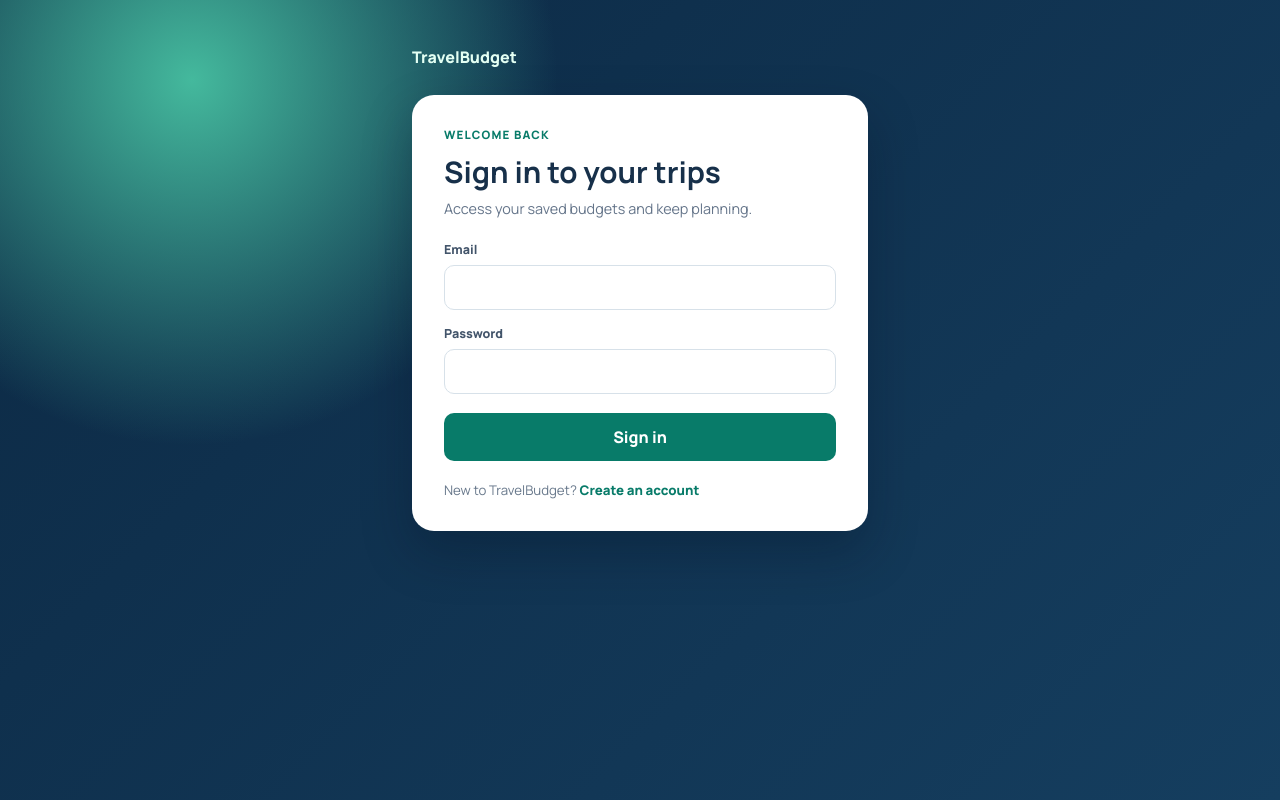
After one commit to suriya3002/Travel_Budget_Planner, a Flask app: page /login in a window 1280 px wide. The commit adds this page. Run offline with Flask 3, Linux system fonts and the light colour scheme.

Commit message:
feat: implement user authentication with registration and login functionality, enhance trip management with user-specific data

```diff
--- a/app.py
+++ b/app.py
@@ -1,8 +1,10 @@
 import os
 import sqlite3
+from functools import wraps
 
 import requests
-from flask import Flask, Response, jsonify, redirect, render_template, request, url_for
+from flask import Flask, Response, jsonify, redirect, render_template, request, session, url_for
+from werkzeug.security import check_password_hash, generate_password_hash
 
 ORS_API_KEY = os.environ.get("ORS_API_KEY")
 GOOGLE_DIRECTIONS_API_KEY = os.environ.get("GOOGLE_DIRECTIONS_API_KEY")
@@ -35,6 +37,7 @@ def location_cost_estimate(destination):
     return {"food": 550, "room": 1800, "tier": "Standard India estimate"}
 
 app = Flask(__name__)
+app.config["SECRET_KEY"] = os.environ.get("FLASK_SECRET_KEY", "change-this-development-key")
 
 
 def get_db():
@@ -68,11 +71,32 @@ def init_db():
             created_at TEXT DEFAULT CURRENT_TIMESTAMP
         )
     """)
+    conn.execute("""
+        CREATE TABLE IF NOT EXISTS users (
+            id INTEGER PRIMARY KEY AUTOINCREMENT,
+            name TEXT NOT NULL,
+            email TEXT NOT NULL UNIQUE,
+            password_hash TEXT NOT NULL,
+            created_at TEXT DEFAULT CURRENT_TIMESTAMP
+        )
+    """)
+    columns = {row["name"] for row in conn.execute("PRAGMA table_info(trips)")}
+    if "user_id" not in columns:
+        conn.execute("ALTER TABLE trips ADD COLUMN user_id INTEGER")
     conn.commit()
     conn.close()
 
 
 init_db()
+
+
+def login_required(view):
+    @wraps(view)
+    def wrapped_view(*args, **kwargs):
+        if "user_id" not in session:
+            return redirect(url_for("login", next=request.path))
+        return view(*args, **kwargs)
+    return wrapped_view
 
 
 def geocode(place):
@@ -277,7 +301,7 @@ def trip_from_form():
     }
 
 
-def save_trip_data(data):
+def save_trip_data(data, user_id):
     conn = get_db()
     conn.execute(
         """
@@ -285,8 +309,8 @@ def save_trip_data(data):
             destination, travelers, total_distance, transport_mode,
             transport_cost, fuel_type, fuel_price, fuel_cost, food_cost,
             room_cost, toll_charges, parking_fee, vehicle_type,
-            vehicle_rental_cost, places_fee_total, total_budget, cost_per_person
-        ) VALUES (?, ?, ?, ?, ?, ?, ?, ?, ?, ?, ?, ?, ?, ?, ?, ?, ?)
+            vehicle_rental_cost, places_fee_total, total_budget, cost_per_person, user_id
+        ) VALUES (?, ?, ?, ?, ?, ?, ?, ?, ?, ?, ?, ?, ?, ?, ?, ?, ?, ?)
         """,
         (
             data["destination"],
@@ -306,13 +330,14 @@ def save_trip_data(data):
             data["places_fee_total"],
             data["total_budget"],
             data["cost_per_person"],
+            user_id,
         ),
     )
     conn.commit()
     conn.close()
 
 
-def update_trip_data(trip_id, data):
+def update_trip_data(trip_id, data, user_id):
     conn = get_db()
     conn.execute(
         """
@@ -322,7 +347,7 @@ def update_trip_data(trip_id, data):
             food_cost=?, room_cost=?, toll_charges=?, parking_fee=?,
             vehicle_type=?, vehicle_rental_cost=?, places_fee_total=?,
             total_budget=?, cost_per_person=?
-        WHERE id=?
+        WHERE id=? AND user_id=?
         """,
         (
             data["destination"],
@@ -343,6 +368,7 @@ def update_trip_data(trip_id, data):
             data["total_budget"],
             data["cost_per_person"],
             trip_id,
+            user_id,
         ),
     )
     conn.commit()
@@ -351,10 +377,66 @@ def update_trip_data(trip_id, data):
 
 @app.route("/")
 def landing():
-    return render_template("landing.html")
+    return render_template("landing.html", logged_in="user_id" in session)
+
+
+@app.route("/register", methods=["GET", "POST"])
+def register():
+    if "user_id" in session:
+        return redirect(url_for("planner"))
+    error = ""
+    if request.method == "POST":
+        name = request.form.get("name", "").strip()
+        email = request.form.get("email", "").strip().lower()
+        password = request.form.get("password", "")
+        if not name or "@" not in email or len(password) < 8:
+            error = "Enter your name, a valid email, and a password with at least 8 characters."
+        else:
+            conn = get_db()
+            try:
+                cursor = conn.execute(
+                    "INSERT INTO users (name, email, password_hash) VALUES (?, ?, ?)",
+                    (name, email, generate_password_hash(password)),
+                )
+                conn.commit()
+                session["user_id"] = cursor.lastrowid
+                session["user_name"] = name
+                return redirect(url_for("planner"))
+            except sqlite3.IntegrityError:
+                error = "An account with that email already exists. Please sign in."
+            finally:
+                conn.close()
+    return render_template("register.html", error=error)
+
+
+@app.route("/login", methods=["GET", "POST"])
+def login():
+    if "user_id" in session:
+        return redirect(url_for("planner"))
+    error = ""
+    next_page = request.values.get("next", "")
+    if request.method == "POST":
+        email = request.form.get("email", "").strip().lower()
+        password = request.form.get("password", "")
+        conn = get_db()
+        user = conn.execute("SELECT * FROM users WHERE email=?", (email,)).fetchone()
+        conn.close()
+        if user and check_password_hash(user["password_hash"], password):
+            session["user_id"] = user["id"]
+            session["user_name"] = user["name"]
+            return redirect(next_page if next_page.startswith("/") and not next_page.startswith("//") else url_for("planner"))
+        error = "Email or password is incorrect."
+    return render_template("login.html", error=error, next_page=next_page)
+
+
+@app.route("/logout", methods=["POST"])
+def logout():
+    session.clear()
+    return redirect(url_for("landing"))
 
 
 @app.route("/planner")
+@login_required
 def planner():
     return render_template(
         "index.html",
@@ -364,6 +446,7 @@ def planner():
 
 
 @app.route("/trips")
+@login_required
 def trips():
     search_query = request.args.get("q", "").strip()
     try:
@@ -374,9 +457,12 @@ def trips():
     where_clause = ""
     params = []
     if search_query:
-        where_clause = "WHERE destination LIKE ? OR transport_mode LIKE ?"
+        where_clause = "WHERE user_id = ? AND (destination LIKE ? OR transport_mode LIKE ?)"
         term = f"%{search_query}%"
-        params = [term, term]
+        params = [session["user_id"], term, term]
+    else:
+        where_clause = "WHERE user_id = ?"
+        params = [session["user_id"]]
     conn = get_db()
     total = conn.execute(
         f"SELECT COUNT(*) FROM trips {where_clause}", params
@@ -396,10 +482,11 @@ def trips():
 
 
 @app.route("/edit/<int:trip_id>")
+@login_required
 def edit_trip(trip_id):
     conn = get_db()
     trip = conn.execute(
-        "SELECT * FROM trips WHERE id=?", (trip_id,)
+        "SELECT * FROM trips WHERE id=? AND user_id=?", (trip_id, session["user_id"])
     ).fetchone()
     conn.close()
     if not trip:
@@ -408,9 +495,10 @@ def edit_trip(trip_id):
 
 
 @app.route("/delete/<int:trip_id>", methods=["POST"])
+@login_required
 def delete_trip(trip_id):
     conn = get_db()
-    conn.execute("DELETE FROM trips WHERE id=?", (trip_id,))
+    conn.execute("DELETE FROM trips WHERE id=? AND user_id=?", (trip_id, session["user_id"]))
     conn.commit()
     conn.close()
     return redirect("/trips")
@@ -467,17 +555,19 @@ def trip_from_edit_form():
 
 
 @app.route("/save_trips", methods=["POST"])
+@login_required
 def save_trips():
     data = (
         trip_from_result_form()
         if request.form.get("from_result")
         else trip_from_form()
     )
-    save_trip_data(data)
+    save_trip_data(data, session["user_id"])
     return redirect("/trips")
 
 
 @app.route("/update_trip", methods=["POST"])
+@login_required
 def update_trip():
     trip_id = request.form.get("trip_id")
     if not trip_id:
@@ -489,7 +579,7 @@ def update_trip():
         if request.form.get("from_result")
         else trip_from_form()
     )
-    update_trip_data(int(trip_id), data)
+    update_trip_data(int(trip_id), data, session["user_id"])
     return redirect("/trips")
 
 
--- /dev/null
+++ b/static/auth.css
@@ -0,0 +1 @@
+*{box-sizing:border-box}body{min-height:100vh;margin:0;background:radial-gradient(circle at 15% 10%,#44b99d 0,transparent 28%),linear-gradient(135deg,#0c2944,#153e5f);font-family:Manrope,Segoe UI,sans-serif;color:#17304a}.auth-shell{width:min(100%,500px);margin:auto;padding:46px 22px}.brand{display:inline-block;margin-bottom:27px;color:#e3fff3;font-weight:800;text-decoration:none}.auth-card{padding:31px;border:1px solid rgba(255,255,255,.35);border-radius:22px;background:#fff;box-shadow:0 22px 50px rgba(1,15,32,.28)}.eyebrow{margin:0;color:#087b69;font-size:.72rem;font-weight:800;letter-spacing:.1em;text-transform:uppercase}.auth-card h1{margin:9px 0 7px;font-size:1.85rem}.intro{margin:0 0 23px;color:#65758a;font-size:.9rem}.error{padding:11px;border-radius:9px;color:#a02727;background:#fff0ef;font-size:.82rem}.auth-card form{display:grid;gap:15px}.auth-card label{display:grid;gap:7px;color:#42546a;font-size:.78rem;font-weight:800}.auth-card input{width:100%;padding:13px;border:1px solid #d7e1e9;border-radius:10px;font:inherit;outline:0}.auth-card input:focus{border-color:#087b69;box-shadow:0 0 0 3px rgba(8,123,105,.12)}.auth-card button{margin-top:4px;padding:13px;border:0;border-radius:10px;color:#fff;background:#087b69;font:inherit;font-weight:800;cursor:pointer}.switch{margin:20px 0 0;color:#69798c;font-size:.83rem}.switch a{color:#087b69;font-weight:800;text-decoration:none}
--- /dev/null
+++ b/templates/login.html
@@ -0,0 +1,3 @@
+<!doctype html>
+<html lang="en"><head><meta charset="utf-8"><meta name="viewport" content="width=device-width,initial-scale=1"><title>Sign in · TravelBudget</title><link rel="preconnect" href="https://fonts.googleapis.com"><link href="https://fonts.googleapis.com/css2?family=Manrope:wght@400;500;600;700;800&display=swap" rel="stylesheet"><link rel="stylesheet" href="{{ url_for('static', filename='auth.css') }}"></head>
+<body><main class="auth-shell"><a class="brand" href="/">TravelBudget</a><section class="auth-card"><p class="eyebrow">Welcome back</p><h1>Sign in to your trips</h1><p class="intro">Access your saved budgets and keep planning.</p>{% if error %}<p class="error">{{ error }}</p>{% endif %}<form method="post"><input type="hidden" name="next" value="{{ next_page }}"><label>Email<input type="email" name="email" autocomplete="email" required></label><label>Password<input type="password" name="password" autocomplete="current-password" required></label><button type="submit">Sign in</button></form><p class="switch">New to TravelBudget? <a href="/register">Create an account</a></p></section></main></body></html>
--- /dev/null
+++ b/templates/register.html
@@ -0,0 +1,3 @@
+<!doctype html>
+<html lang="en"><head><meta charset="utf-8"><meta name="viewport" content="width=device-width,initial-scale=1"><title>Create account · TravelBudget</title><link rel="preconnect" href="https://fonts.googleapis.com"><link href="https://fonts.googleapis.com/css2?family=Manrope:wght@400;500;600;700;800&display=swap" rel="stylesheet"><link rel="stylesheet" href="{{ url_for('static', filename='auth.css') }}"></head>
+<body><main class="auth-shell"><a class="brand" href="/">TravelBudget</a><section class="auth-card"><p class="eyebrow">Start planning</p><h1>Create your account</h1><p class="intro">Save and manage all your trip budgets in one place.</p>{% if error %}<p class="error">{{ error }}</p>{% endif %}<form method="post"><label>Name<input type="text" name="name" autocomplete="name" required></label><label>Email<input type="email" name="email" autocomplete="email" required></label><label>Password<input type="password" name="password" autocomplete="new-password" minlength="8" required></label><button type="submit">Create account</button></form><p class="switch">Already have an account? <a href="/login">Sign in</a></p></section></main></body></html>
```
Also changed, not shown: templates/trips.html (+2 -2 lines), travel_budget.db.
